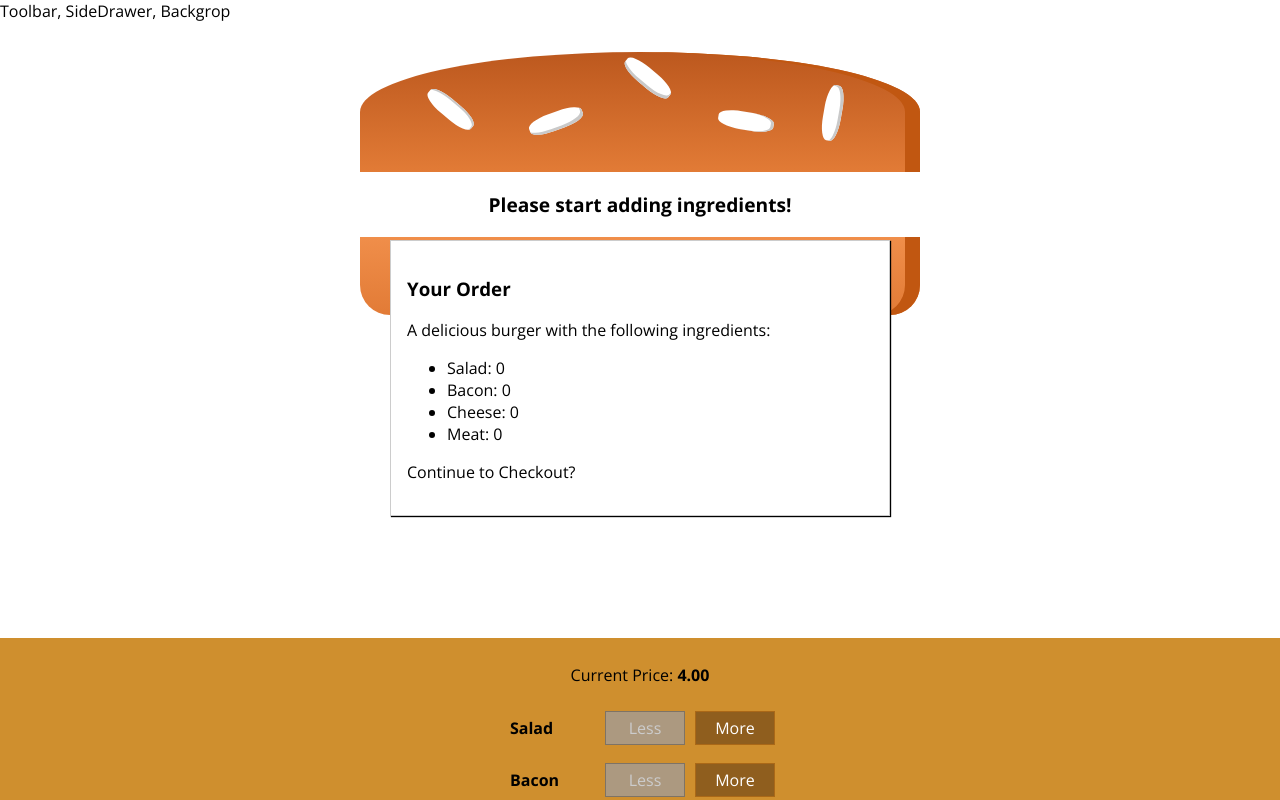
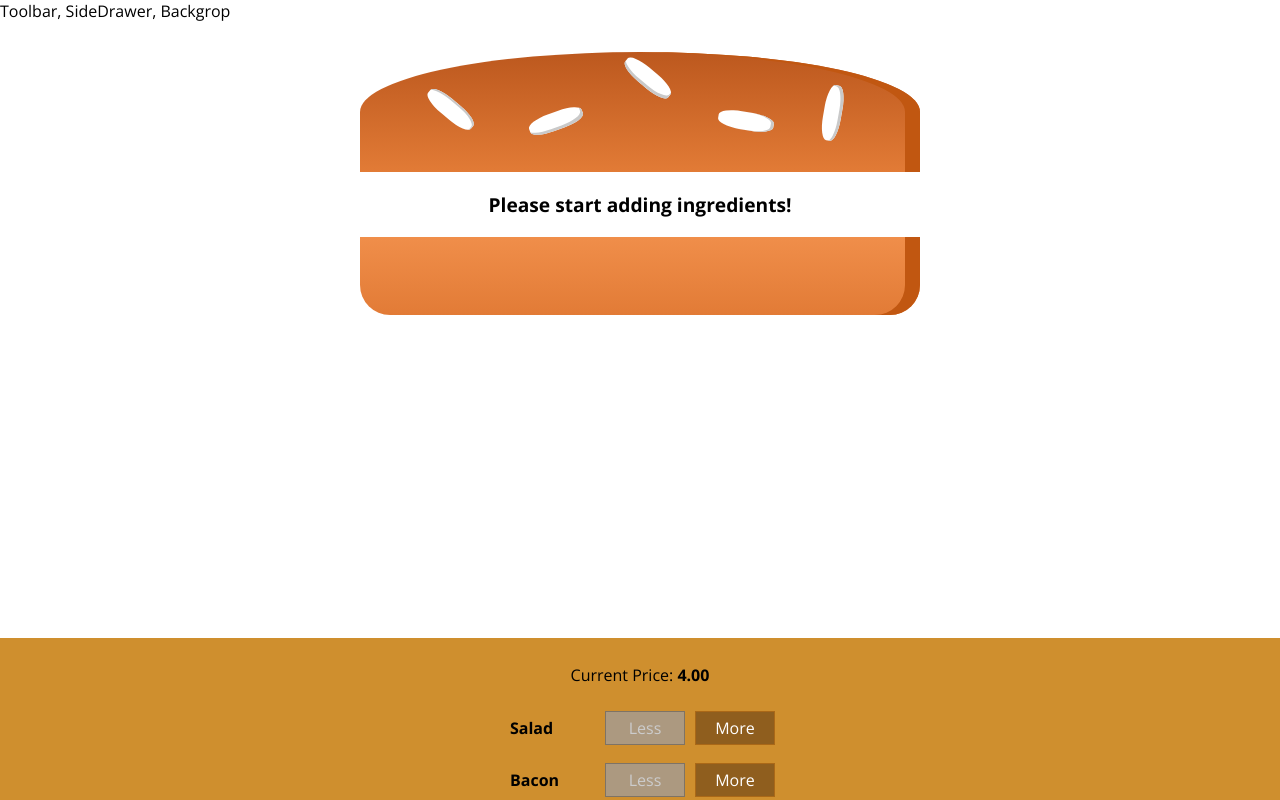
Before and after one commit to arakanema/learning-react, a React app: page / in a window 1280 px wide. Shown: the top 800 px of the page. Built offline with nearby package versions, Linux system fonts and the light colour scheme.

Commit message:
122. Showing & Hiding the Modal (with Animation!)

```diff
--- a/src/components/Burger/BuildControls/BuildControls.js
+++ b/src/components/Burger/BuildControls/BuildControls.js
@@ -23,7 +23,9 @@
         disabled={props.disabled[ctrl.type]}/>
     ))}
     <button
-        className={classes.OrderButton} disabled={!props.purchasable}>
+        className={classes.OrderButton}
+        disabled={!props.purchasable}
+        onClick={props.ordered}>
       ORDER NOW</button>
   </div>
 );
--- a/src/components/UI/Modal/Modal.js
+++ b/src/components/UI/Modal/Modal.js
@@ -3,8 +3,13 @@
 import classes from './Modal.css';
 
 const modal = (props) => (
-  <div className={classes.Modal}>
-    {props.children}
+  <div
+      className={classes.Modal}
+      style={{
+        transform: props.show ? 'translateY(0)' : 'translateY(-100vh)',
+        opacity: props.show ? '1' : '0'
+      }}>
+      {props.children}
   </div>
 );
 
--- a/src/containers/BurgerBuilder/BugerBuilder.js
+++ b/src/containers/BurgerBuilder/BugerBuilder.js
@@ -27,6 +27,7 @@
     },
     totalPrice: 4,
     purchasable: false,
+    purchasing: false,
   };
 
   updatePurchaseState (ingredients) {
@@ -76,6 +77,10 @@
     this.updatePurchaseState(updatedIngredients);
   };
 
+  purchaseHandler = () => {
+    this.setState({purchasing: true});
+  };
+
   render() {
 
     const disableInfo = {
@@ -87,7 +92,7 @@
 
     return (
       <Aux>
-        <Modal>
+        <Modal show={this.state.purchasing}>
           <OrderSummary ingredients={this.state.ingredients}/>
         </Modal>
         <Burger ingredients={this.state.ingredients}/>
@@ -96,7 +101,8 @@
             ingredientRemoved={this.removeIngredientHandler}
             disabled={disableInfo}
             price={this.state.totalPrice}
-            purchasable={this.state.purchasable} />
+            purchasable={this.state.purchasable}
+            ordered={this.purchaseHandler}/>
       </Aux>
     );
   }
```
Also changed, not shown: 1 other file (tests, documents, lock files or other folders).
